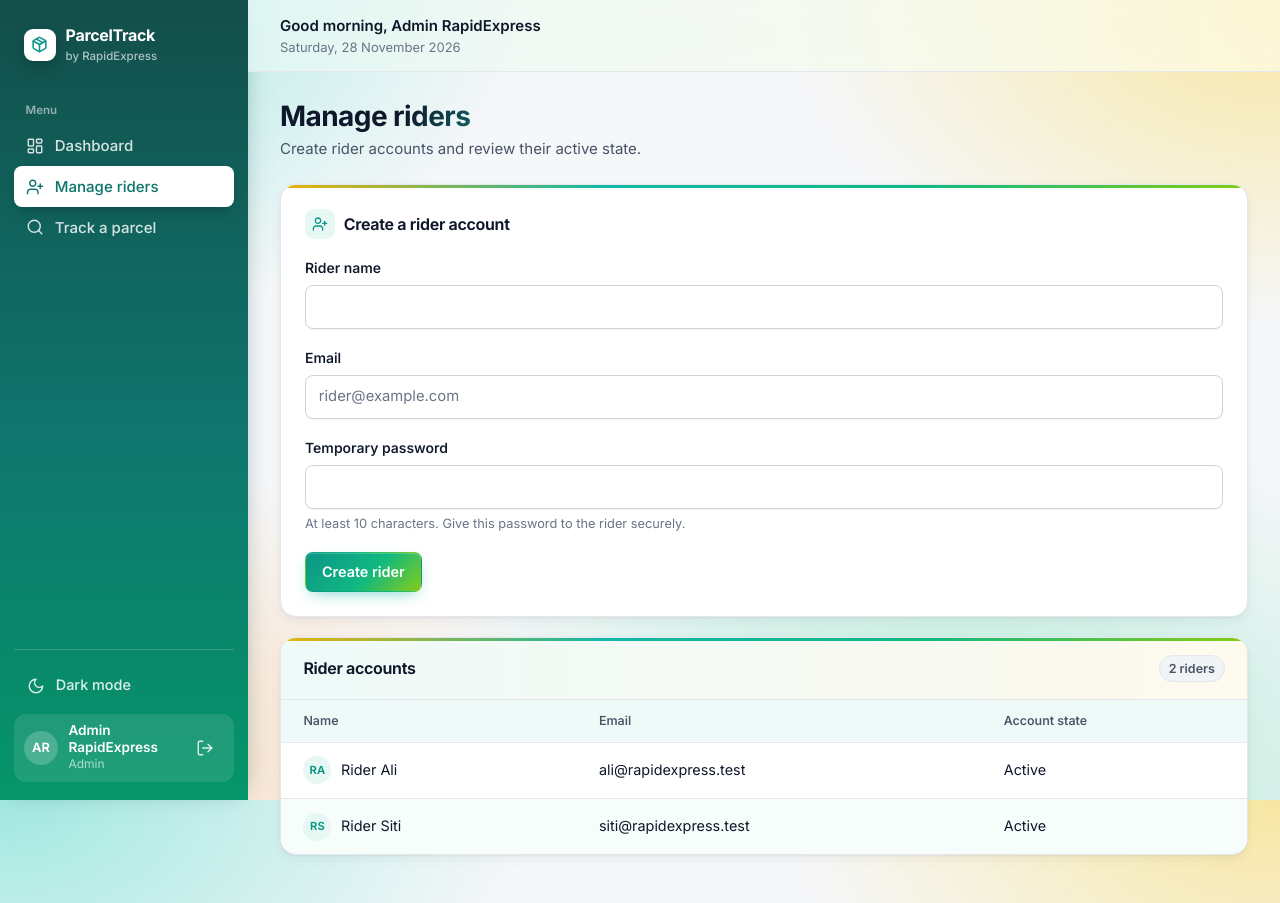
After one commit to aizatsaidi/parceltrack-lite, a Flask app: page /admin/riders in a window 1280 px wide. The commit adds this page. Run offline with Flask 3, Linux system fonts and the light colour scheme; a user stored in the database is signed in; some libraries are stand-ins or nearby versions.

Commit message:
Add admin rider management
Add an admin-only rider account creation page, rider validation, Argon2 password hashing, navigation entry, and coverage for authorization and account creation. Closes #7

```diff
--- a/app/auth/routes.py
+++ b/app/auth/routes.py
@@ -14,7 +14,7 @@ Security controls already in place:
   SR1.6  Disabled accounts cannot log in
   SR1.7  Logins and failed logins are logged, never the password
 
-Next steps: Admin creates/disables Rider accounts, change password page.
+Next steps: Admin disables Rider accounts, change password page.
 """
 from datetime import timedelta
 
@@ -22,6 +22,7 @@ from flask import Blueprint, render_template, request, redirect, url_for, flash,
 from flask_login import login_user, logout_user, login_required, current_user
 from .. import db
 from ..models import User, LoginEvent, utcnow
+from ..security import role_required
 from .passwords import hash_password, verify_password
 
 auth_bp = Blueprint("auth", __name__)
@@ -117,6 +118,43 @@ def register():
     return render_template("auth/register.html")
 
 
+@auth_bp.route("/admin/riders", methods=["GET", "POST"])
+@role_required("admin")
+def admin_riders():
+    """Let Admin create rider accounts and review their account state."""
+    if request.method == "POST":
+        name = request.form.get("name", "").strip()
+        email = request.form.get("email", "").strip().lower()
+        temporary_password = request.form.get("temporary_password", "")
+
+        errors = []
+        if not name or len(name) > 100:
+            errors.append("Please enter the rider's name (up to 100 characters).")
+        if "@" not in email or len(email) > 120:
+            errors.append("Please enter a valid email address.")
+        if len(temporary_password) < MIN_PASSWORD_LENGTH:
+            errors.append(f"Temporary password must be at least {MIN_PASSWORD_LENGTH} characters.")
+        if User.query.filter_by(email=email).first():
+            errors.append("This email cannot be used. Please try another.")
+
+        if errors:
+            for error in errors:
+                flash(error, "danger")
+            riders = User.query.filter_by(role="rider").order_by(User.name).all()
+            return render_template("auth/riders.html", riders=riders,
+                                   name=name, email=email), 400
+
+        rider = User(name=name, email=email, role="rider",
+                     password_hash=hash_password(temporary_password))
+        db.session.add(rider)
+        db.session.commit()
+        flash("Rider account created.", "success")
+        return redirect(url_for("auth.admin_riders"))
+
+    riders = User.query.filter_by(role="rider").order_by(User.name).all()
+    return render_template("auth/riders.html", riders=riders)
+
+
 @auth_bp.route("/logout", methods=["POST"])
 @login_required
 def logout():
--- /dev/null
+++ b/app/templates/auth/riders.html
@@ -0,0 +1,59 @@
+{% extends "base.html" %}
+{% from "_macros.html" import icon, avatar %}
+{% block title %}Manage riders{% endblock %}
+{% block content %}
+<div class="page-head">
+  <div>
+    <h1>Manage riders</h1>
+    <p>Create rider accounts and review their active state.</p>
+  </div>
+</div>
+
+<section class="card card-pad" id="create-rider">
+  <h2 class="card-title">{{ icon("user-plus") }} Create a rider account</h2>
+  <form method="post">
+    <input type="hidden" name="csrf_token" value="{{ csrf_token() }}">
+    <div class="field">
+      <label for="name">Rider name</label>
+      <input class="input" id="name" name="name" maxlength="100" value="{{ name or '' }}" required>
+    </div>
+    <div class="field">
+      <label for="email">Email</label>
+      <input class="input" type="email" id="email" name="email" maxlength="120" value="{{ email or '' }}" placeholder="rider@example.com" required>
+    </div>
+    <div class="field">
+      <label for="temporary_password">Temporary password</label>
+      <input class="input" type="password" id="temporary_password" name="temporary_password" minlength="10" required aria-describedby="temporary-password-hint">
+      <p class="hint" id="temporary-password-hint">At least 10 characters. Give this password to the rider securely.</p>
+    </div>
+    <button class="button">Create rider</button>
+  </form>
+</section>
+
+<section class="card" aria-labelledby="rider-list-title">
+  <div class="card-head">
+    <h2 id="rider-list-title">Rider accounts</h2>
+    <span class="count">{{ riders|length }} rider{{ '' if riders|length == 1 else 's' }}</span>
+  </div>
+  <div class="table-wrap">
+    <table class="data-table">
+      <thead><tr><th>Name</th><th>Email</th><th>Account state</th></tr></thead>
+      <tbody>
+      {% for rider in riders %}
+        <tr>
+          <td><span class="person">{{ avatar(rider.name) }}{{ rider.name }}</span></td>
+          <td>{{ rider.email }}</td>
+          <td>{{ "Active" if rider.is_active_account else "Disabled" }}</td>
+        </tr>
+      {% else %}
+        <tr><td colspan="3" class="empty">
+          <div class="chip-icon">{{ icon("inbox") }}</div>
+          <strong>No rider accounts yet.</strong>
+          Create a rider account using the form above.
+        </td></tr>
+      {% endfor %}
+      </tbody>
+    </table>
+  </div>
+</section>
+{% endblock %}
--- a/app/templates/base.html
+++ b/app/templates/base.html
@@ -54,6 +54,7 @@
       <div class="nav-label">Menu</div>
       {% if current_user.role == 'admin' %}
         <a class="nav-item" href="{{ url_for('delivery.assign') }}" {% if here == 'delivery.assign' %}aria-current="page"{% endif %}>{{ icon("dashboard") }} Dashboard</a>
+        <a class="nav-item" href="{{ url_for('auth.admin_riders') }}" {% if here == 'auth.admin_riders' %}aria-current="page"{% endif %}>{{ icon("user-plus") }} Manage riders</a>
       {% elif current_user.role == 'seller' %}
         <a class="nav-item" href="{{ url_for('parcels.my_parcels') }}" {% if here == 'parcels.my_parcels' %}aria-current="page"{% endif %}>{{ icon("list") }} My parcels</a>
         <a class="nav-item" href="{{ url_for('parcels.new_parcel') }}" {% if here == 'parcels.new_parcel' %}aria-current="page"{% endif %}>{{ icon("plus") }} Register a parcel</a>
```
Also changed, not shown: tests/test_m1.py (+67 -0 lines).
